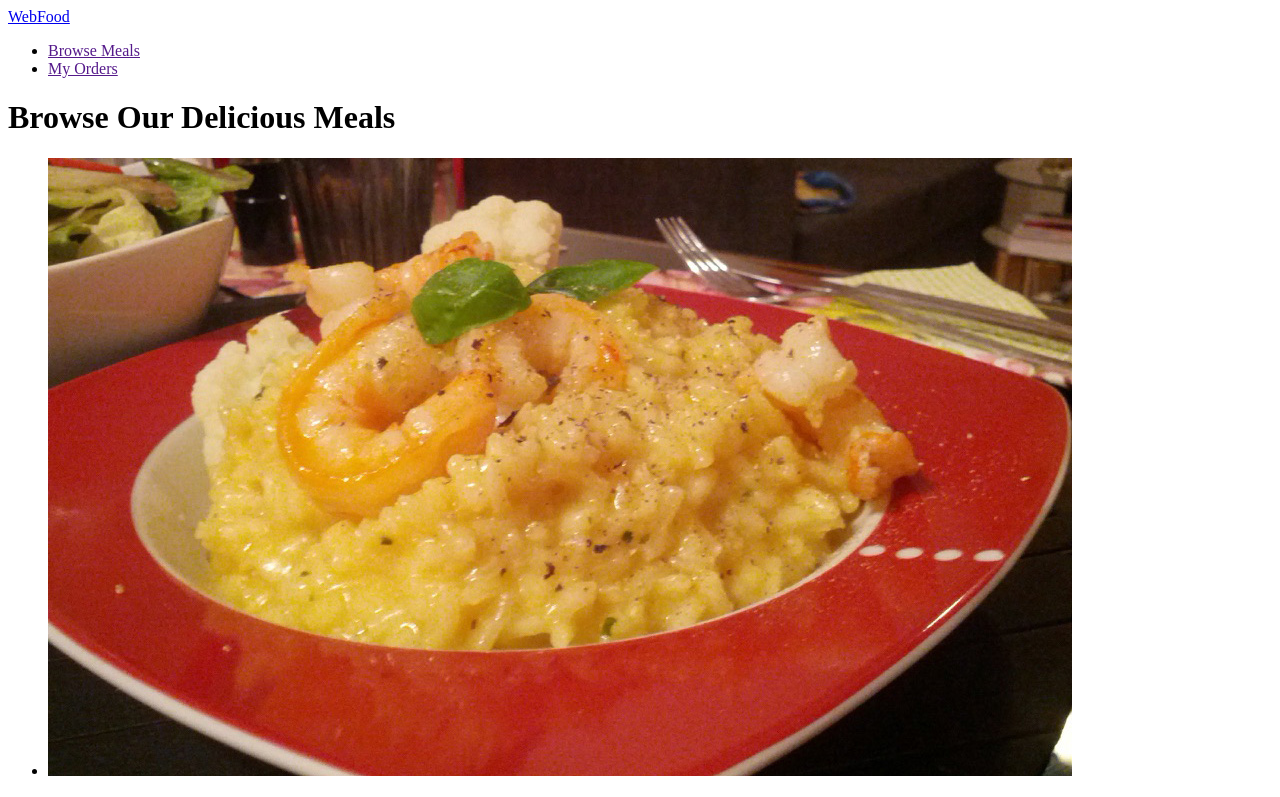
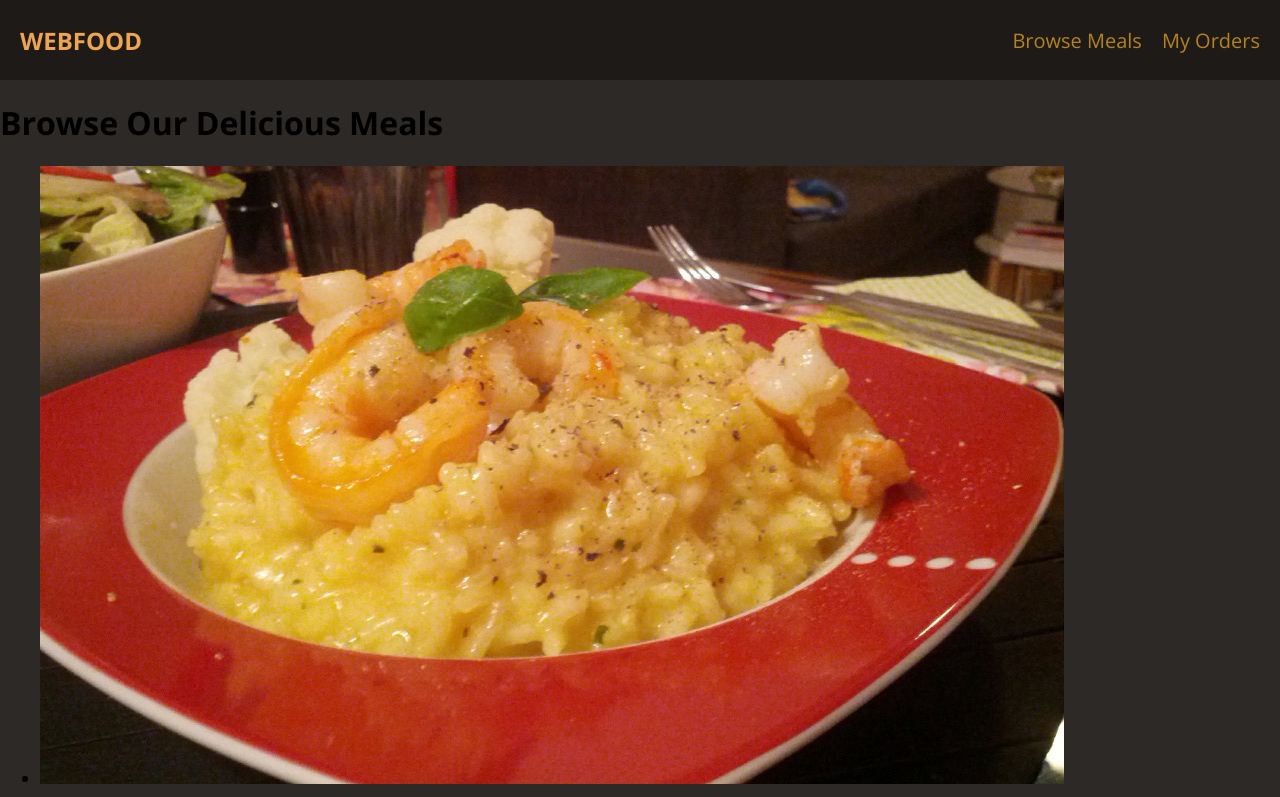
Before and after one commit to r0pe-12/WebFood, a plain HTML site: page index.html in a window 1280 px wide. Shown: the top 797 px of the page. Drawn offline with nearby package versions, Linux system fonts and the light colour scheme.

Commit message:
done styling the header

```diff
--- a/index.html
+++ b/index.html
@@ -5,6 +5,12 @@
         <meta http-equiv="X-UA-Compatible" content="IE=edge" />
         <meta name="viewport" content="width=device-width, initial-scale=1.0" />
         <title>WebFood</title>
+        <link rel="preconnect" href="https://fonts.gstatic.com" />
+        <link
+            href="https://fonts.googleapis.com/css2?family=Open+Sans:wght@400;700&display=swap"
+            rel="stylesheet"
+        />
+        <link rel="stylesheet" href="styles.css" />
     </head>
     <body>
         <header id="main-header">
@@ -26,7 +32,10 @@
                 <ul>
                     <li class="food-items">
                         <article>
-              <img src="images/risotto.jpg" alt="Delicious risotto with tiger prawns" />
+                            <img
+                                src="images/risotto.jpg"
+                                alt="Delicious risotto with tiger prawns"
+                            />
                             <div class="food-item-content">
                                 <h2>Risotto with Tiger Prawns</h2>
                                 <a href="" class="btn">Add to Cart</a>
@@ -35,7 +44,10 @@
                     </li>
                     <li class="food-items">
                         <article>
-              <img src="images/cheeseburgers.jpg" alt="Classic cheeseburgers with fries" />
+                            <img
+                                src="images/cheeseburgers.jpg"
+                                alt="Classic cheeseburgers with fries"
+                            />
                             <div class="food-item-content">
                                 <h2>Cheeseburgers</h2>
                                 <a href="" class="btn">Add to Cart</a>
--- a/styles.css
+++ b/styles.css
@@ -0,0 +1,42 @@
+body {
+    font-family: "Open Sans", sans-serif;
+    margin: 0;
+    background-color: rgb(44, 41, 38);
+}
+
+a {
+    text-decoration: none;
+}
+
+#main-header {
+    background-color: rgb(29, 26, 24);
+    height: 80px;
+    padding: 0 20px;
+    display: flex;
+    justify-content: space-between;
+    align-items: center;
+}
+
+#logo {
+    font-size: 24px;
+    font-weight: bold;
+    color: rgb(238, 164, 80);
+    text-transform: uppercase;
+}
+
+#main-header ul {
+    list-style: none;
+    display: flex;
+    gap: 20px;
+    margin: 0;
+    padding: 0;
+}
+
+#main-header nav a {
+    color: rgb(181, 131, 31);
+    font-size: 20px;
+}
+
+#main-header nav a:hover {
+    color: rgb(228, 163, 44);
+}
```
Lines whose indentation alone changed are shown as unchanged.
